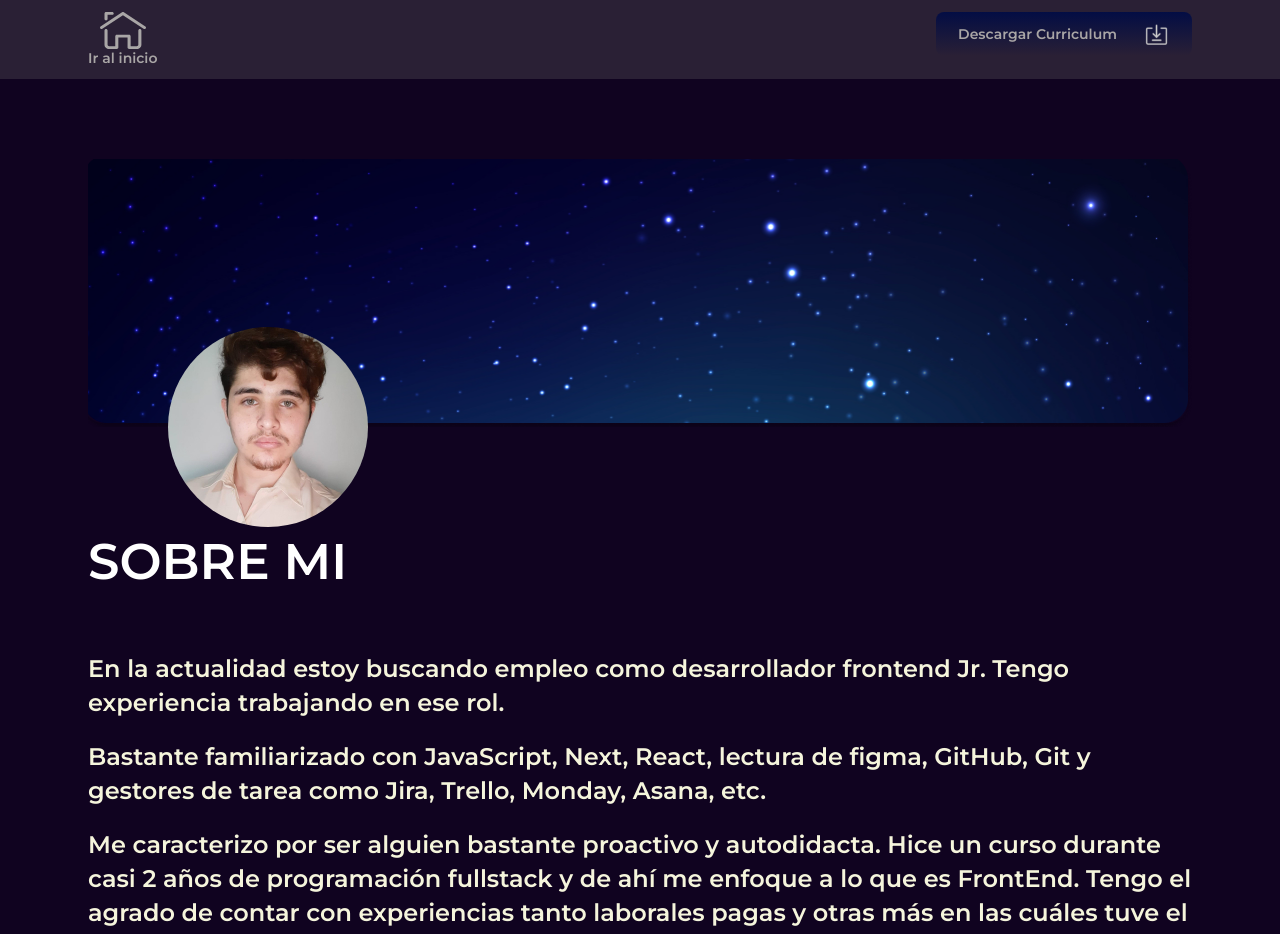
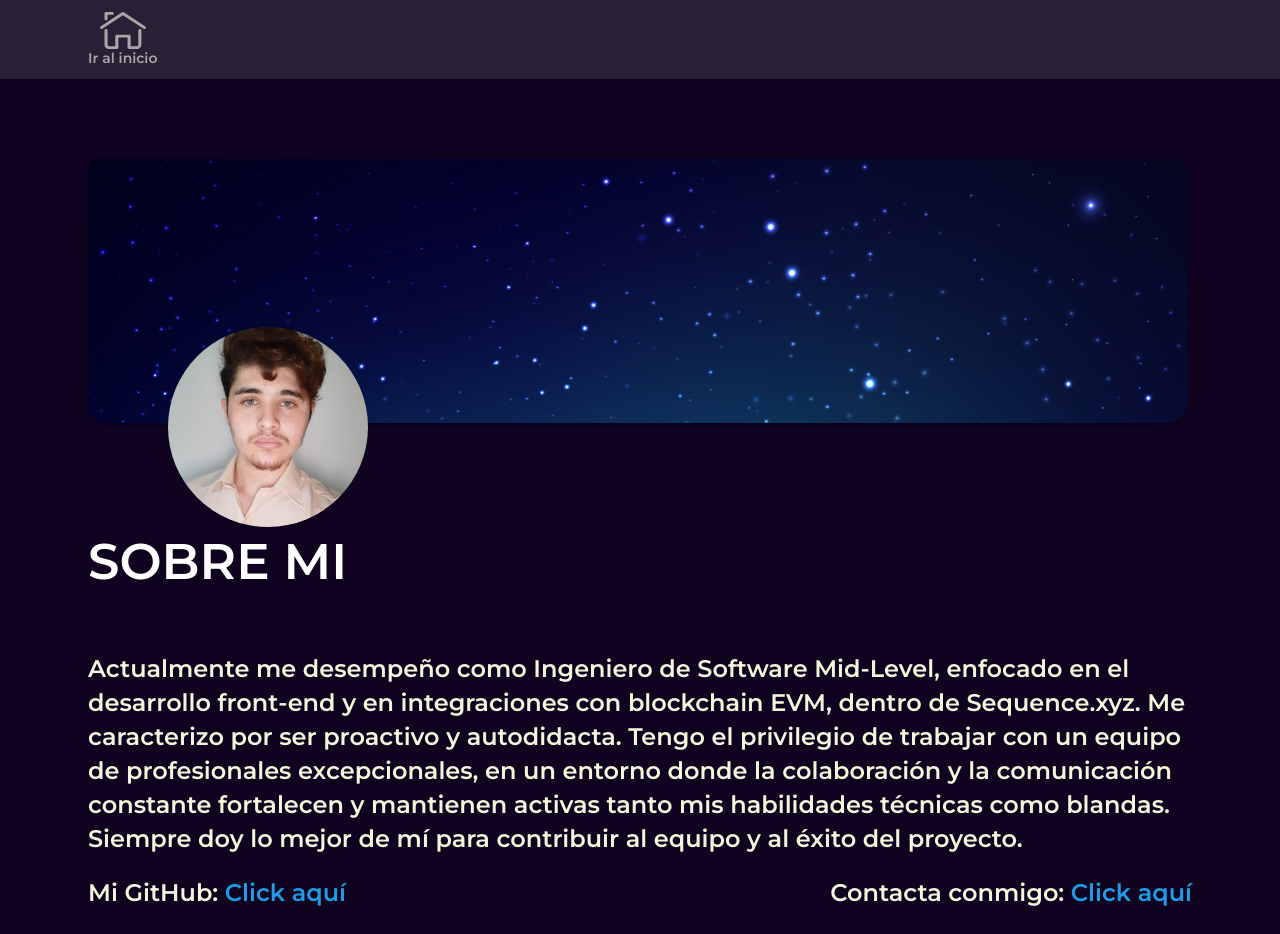
Before and after one commit to RichardIrala/portfolio, a React (Create React App) app: page /about-me in a window 1280 px wide. Shown: the top 934 px of the page. Built offline with nearby package versions, Linux system fonts and the light colour scheme.

Commit message:
Update content

```diff
--- a/src/atoms/Header/Header.jsx
+++ b/src/atoms/Header/Header.jsx
@@ -12,14 +12,14 @@ const Header = () => {
           />
           <span className="header__generalText">Ir al inicio</span>
         </Link>
-        <a className="header__downloadIconContainer" href="Richard-Irala-CV.pdf" download>
+        {/* <a className="header__downloadIconContainer" href="Richard-Irala-CV.pdf" download>
           <span className="header__generalText">Descargar Curriculum</span>
           <img
             className="header__downloadIcon"
             src="assets/header/download-icon.svg"
             alt="Download icon"
           />
-        </a>
+        </a> */}
       </div>
     </header>
   );
--- a/src/pages/AboutMe/AboutMe.jsx
+++ b/src/pages/AboutMe/AboutMe.jsx
@@ -17,16 +17,13 @@ const AboutMe = () => {
         <div>
           <Title>Sobre mi</Title>
           <p className="about-me__generalText">
-            En la actualidad estoy buscando empleo como desarrollador frontend Jr. Tengo experiencia trabajando en ese rol.
+            Actualmente me desempeño como Ingeniero de Software Mid-Level, enfocado en el desarrollo front-end y en integraciones con blockchain EVM, dentro de Sequence.xyz. Me caracterizo por ser proactivo y autodidacta. Tengo el privilegio de trabajar con un equipo de profesionales excepcionales, en un entorno donde la colaboración y la comunicación constante fortalecen y mantienen activas tanto mis habilidades técnicas como blandas. Siempre doy lo mejor de mí para contribuir al equipo y al éxito del proyecto.
             <br/>
-            Bastante familiarizado con JavaScript, Next, React, lectura de figma, GitHub, Git y gestores de tarea como Jira, Trello, Monday, Asana, etc.
             <br/>
-            Me caracterizo por ser alguien bastante proactivo y autodidacta. Hice un curso durante casi 2 años de programación fullstack y de ahí me enfoque a lo que es FrontEnd. Tengo el agrado de contar con experiencias tanto laborales pagas y otras más en las cuáles tuve el placer de trabajar con distintos desarrolladores con los cuáles mejore mis habilidades técnicas y blandas. En su totalidad darían un total de experiencia de +8 meses.
             <br/>
-            Acostumbrado a estar comunicado con el equipo gracias a lo anterior y apasionado por la industria IT.
             <br/>
             <div className="about-me__linksContainer">
-              <span>Adjunto mi GitHub: <a className="about-me__link" href="https://github.com/RichardIrala" target="_blank" rel="noreferer">Click aquí</a></span>
+              <span>Mi GitHub: <a className="about-me__link" href="https://github.com/RichardIrala" target="_blank" rel="noreferer">Click aquí</a></span>
               <span>Contacta conmigo: <a className="about-me__link" href="/contact">Click aquí</a></span>
             </div>
           </p>
--- a/src/pages/Home/Home.scss
+++ b/src/pages/Home/Home.scss
@@ -224,7 +224,7 @@
 	width: 512px;
 	height: 270px;
 	border-radius: 16px;
-	object-fit: cover;
+	object-fit: contain;
 	object-position: center;
 	@media (max-width: 750px) {
 		width: 300px;
--- a/src/pages/Home/projects.js
+++ b/src/pages/Home/projects.js
@@ -10,10 +10,9 @@ const projects = [
   {
     name: "RETRO GAMES",
     description:
-      "BACKEND APAGADO. Se trata de una webapp en la que se puede jugar al  wordle, ahorcado, entre otros.",
+      "Se trata de una webapp en la que se puede jugar al  wordle, ahorcado, entre otros.",
     image: "assets/projects/retroGames.png",
     code: "https://github.com/No-Country/S4-10-M-MERN",
-    deploy: "https://s4-10-mern-frontend.vercel.app/",
   },
   {
     name: "Pretty Pets",
@@ -26,7 +25,7 @@ const projects = [
   {
     name: "Mascotas perdidas",
     description:
-      "BACKEND APAGADO. WebApp que se enfoca en la publicación de mascotas perdidas con su última ubicación. Lo ùltimo es para ayudar a su búsqueda. La misma puede ser reportada por otro usuario y entonces te llegara un mensaje al email.",
+      "WebApp que se enfoca en la publicación de mascotas perdidas con su última ubicación. Lo ùltimo es para ayudar a su búsqueda. La misma puede ser reportada por otro usuario y entonces te llegara un mensaje al email.",
     image: "assets/projects/petLost.png",
     code: "https://github.com/RichardIrala/mascotas-perdidas-webapp-m7",
     deploy: "https://webapp-mascotas-perdidas-react.web.app/",
@@ -61,7 +60,7 @@ const projects = [
       "Se trata de un buscador de productos en mercado libre. Simple y con ese único objetivo.",
     image: "assets/projects/mlSeeker.png",
     code: "https://github.com/RichardIrala/css-modules-webpack-and-mercadolibre",
-    deploy: "https://dwf-m8-ml-buscador.web.app/",
+    // deploy: "https://dwf-m8-ml-buscador.web.app/",
   },
   {
     name: "To Do app",
--- a/src/pages/Home/projectsExperience.js
+++ b/src/pages/Home/projectsExperience.js
@@ -1,10 +1,16 @@
 const projectsExperience = [
+  {
+    name: "Actualidad - Ingeniero de Software Mid-Level en Sequence",
+    description: [
+      "Ingeniero de Software Mid-Level enfocado en el desarrollo front-end, documentación y en integraciones con blockchain EVM.",
+    ],
+    image: "assets/experience/logoSequence.jpg",
+  },
   {
     name: "Front-End developer en Xerial",
     description: [
-      "Fueron 4 meses en los cuáles me desempeñe como desarrollador Front-End Junior en Xerial. Encargado de Traducir diseños a lenguaje de programación, desarrollar la parte visual de las aplicaciones y sitios, optimizar interfaces de usuario, servir de enlace con los diseñadores gráficos para decidir sobre los elementos de UI/UX.",
-      "Utilizamos como tecnologìas principales en el FrontEnd: Next, Sass y React junto con Web3Auth entre lo más destacado.",
-      "Se utilizo atomic design como sistema de diseño de componentes en el Front-End el cuál en gran parte fue construido por mi durante mi tiempo allí.",
+      "Estuve casi 2 años como Front-End Developer Junior en Xerial. Me dediqué al desarrollo front-end, tomando decisiones sobre la viabilidad de diseños en Figma e implementándolos con buenas prácticas de código. Una parte importante del trabajo fue el desarrollo de interfaces para aplicaciones basadas en blockchain (EVM), trabajando en conjunto con el equipo de diseño y desarrollo.",
+      "Utilizamos como tecnologías principales en el FrontEnd: Next, Sass y React junto con Web3Auth entre lo más destacado.",
     ],
     image: "assets/experience/logoXerial.png",
   },
```
Also changed, not shown: public/assets/experience/logoSequence.jpg (added).
